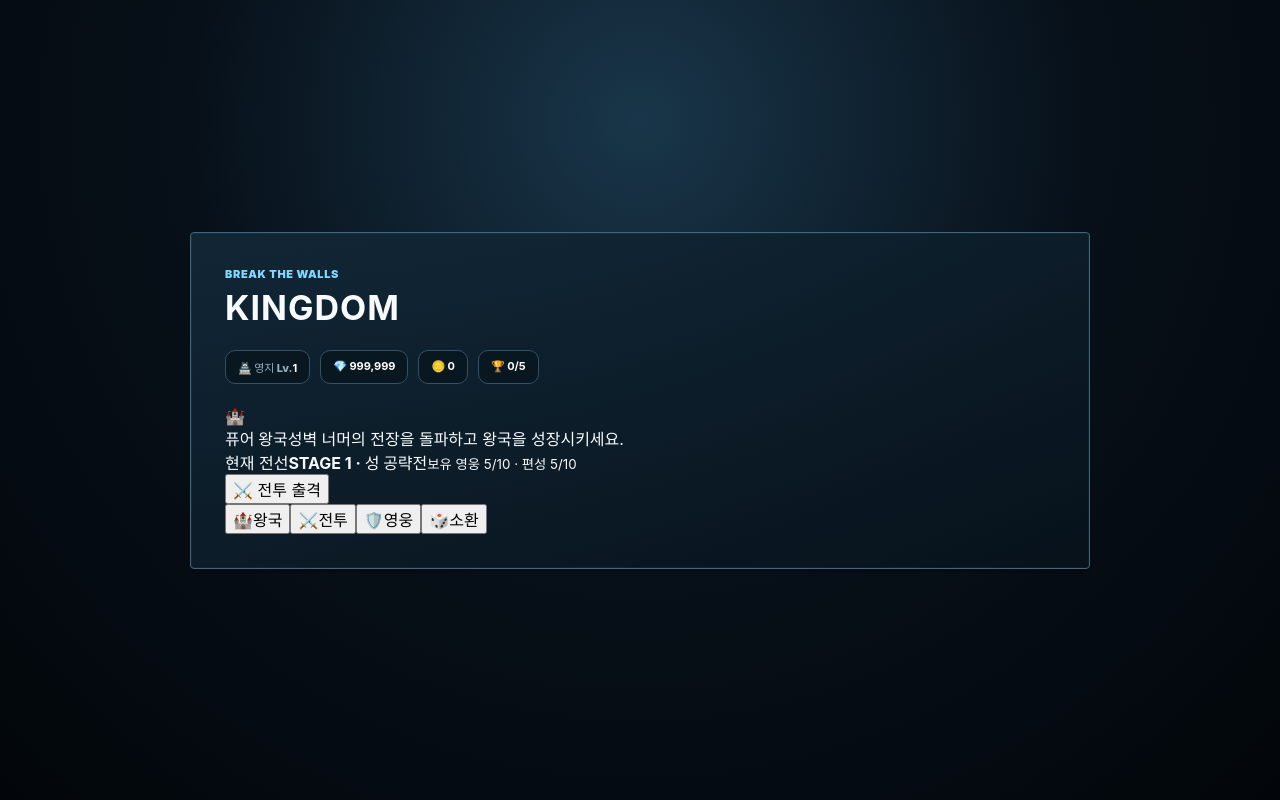
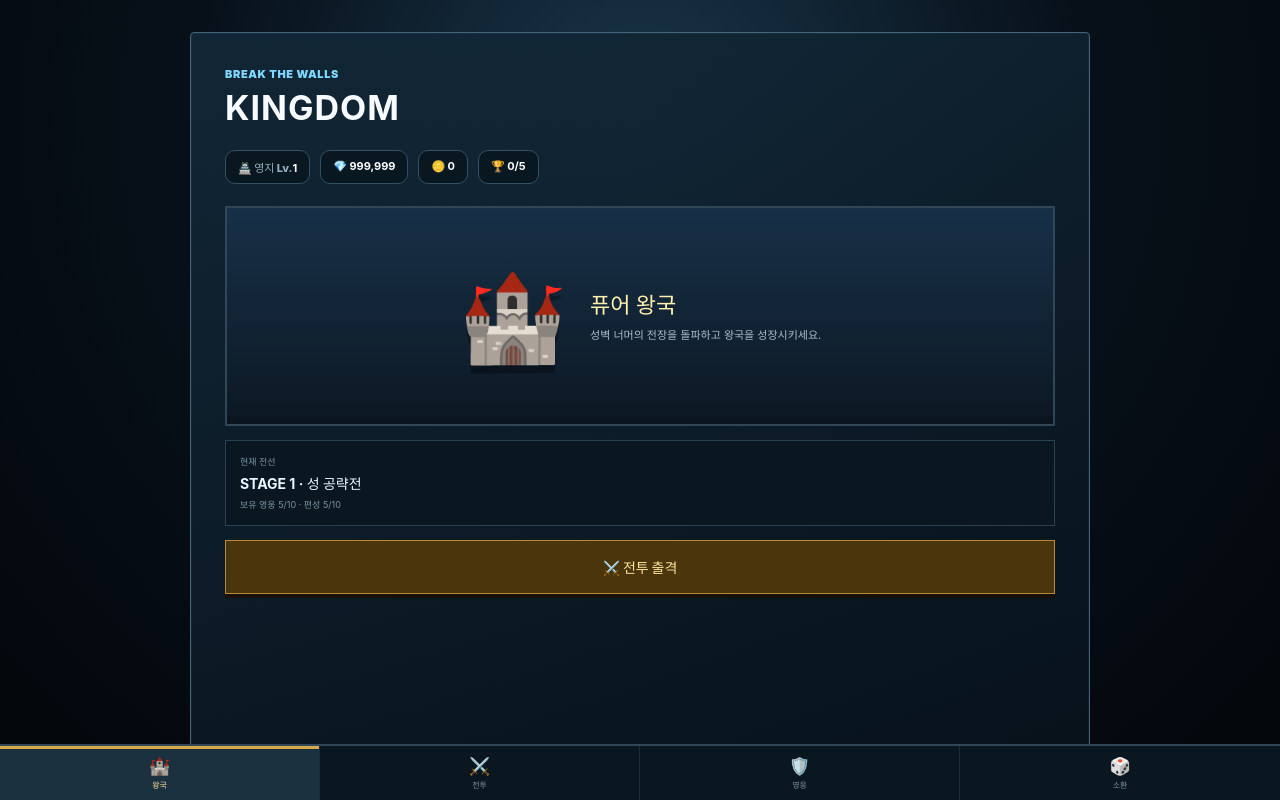
Before and after one commit to bduidohd937-beep/Break-the-Walls-Roll-the-Dice, a React (Vite) app: page / in a window 1280 px wide. Built offline with nearby package versions, Linux system fonts and the light colour scheme.

Commit message:
ui: style kingdom home and main navigation

```diff
--- a/src/styles.css
+++ b/src/styles.css
@@ -430,3 +430,48 @@ button { font: inherit; }
 @media(max-width:800px){
   .economy-upgrade{min-width:170px;font-size:7px}
 }
+
+
+/* Main game hub v1 */
+.main-hub-card{padding-bottom:84px;min-height:min(760px,92vh)}
+.kingdom-home{display:grid;gap:14px;margin-top:18px}
+.kingdom-hero{
+  min-height:220px;
+  display:flex;
+  align-items:center;
+  justify-content:center;
+  gap:24px;
+  padding:24px;
+  border:2px solid #314657;
+  background:linear-gradient(#173047,#0c1823);
+  box-shadow:inset 0 -8px 0 rgba(0,0,0,.16);
+}
+.kingdom-castle{font-size:86px;filter:drop-shadow(0 8px 0 rgba(0,0,0,.3))}
+.kingdom-hero div:last-child{display:flex;flex-direction:column;gap:8px}
+.kingdom-hero b{font-size:22px;color:#fff0ad}
+.kingdom-hero span{max-width:390px;color:#a9bfcc;font-size:11px;line-height:1.6}
+.home-progress{display:flex;flex-direction:column;gap:5px;padding:14px;border:1px solid #294151;background:#0b1720}
+.home-progress span,.home-progress small{color:#7894a5;font-size:9px}
+.home-progress b{color:#e9f7ff;font-size:14px}
+.home-battle-cta{padding:16px;border:1px solid #b88a35;background:#4a350d;color:#ffe49a;font-weight:1000;font-size:14px;box-shadow:0 4px 0 #171006;cursor:pointer}
+.main-nav{
+  position:absolute;
+  left:0;right:0;bottom:0;
+  display:grid;
+  grid-template-columns:repeat(4,1fr);
+  border-top:2px solid #314657;
+  background:#071018;
+}
+.main-nav button{display:flex;flex-direction:column;align-items:center;gap:3px;padding:10px 6px;border:0;border-right:1px solid #1b2d39;background:#0b1720;color:#7894a5;font-size:17px;font-weight:900;cursor:pointer}
+.main-nav button:last-child{border-right:0}
+.main-nav button span{font-size:8px}
+.main-nav button.active{background:#1c3140;color:#ffe49a;box-shadow:inset 0 3px 0 #d6a94c}
+.hub-summon{margin-top:18px;min-height:280px;display:flex;flex-direction:column;justify-content:center}
+@media(max-width:800px){
+  .main-hub-card{padding-bottom:72px}
+  .kingdom-hero{min-height:170px;gap:12px;padding:14px}
+  .kingdom-castle{font-size:58px}
+  .kingdom-hero b{font-size:16px}
+  .kingdom-hero span{font-size:9px}
+  .main-nav button{padding:8px 4px;font-size:15px}
+}
```
